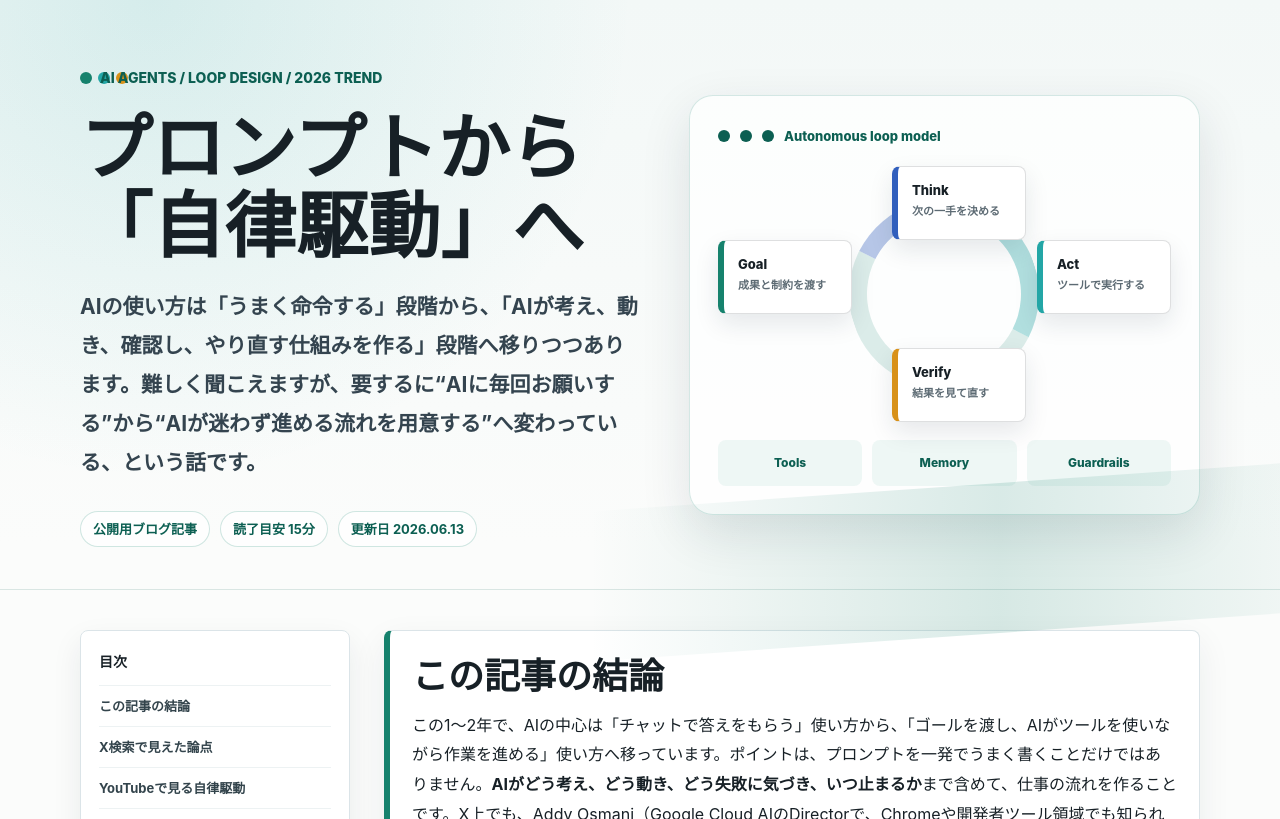
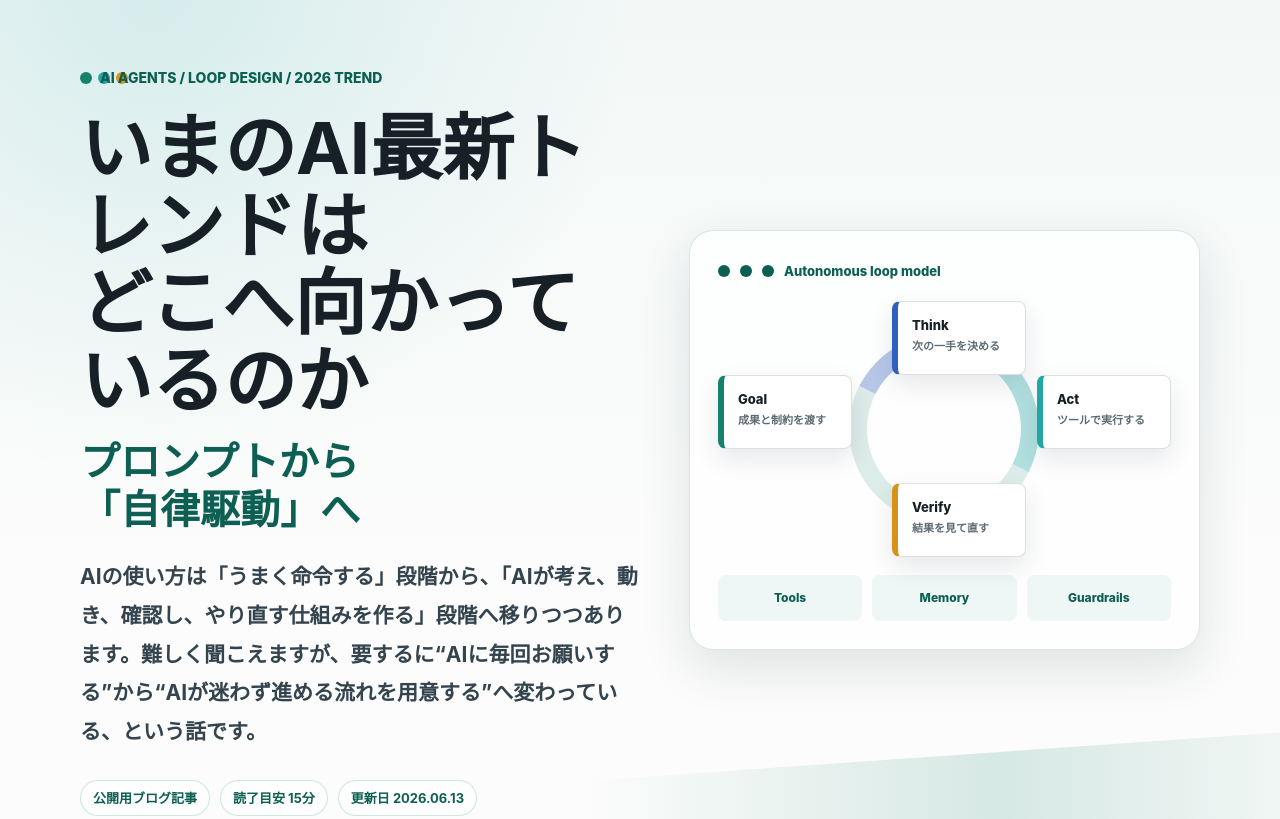
Before and after one commit to carpa20186-coder/column, a plain HTML site: page ai-autonomous-agent-trend-blog.html in a window 1280 px wide. Shown: the top 819 px of the page. Drawn offline with Linux system fonts and the light colour scheme.

Commit message:
Update article headline for AI trend framing

```diff
--- a/ai-autonomous-agent-trend-blog.html
+++ b/ai-autonomous-agent-trend-blog.html
@@ -3,8 +3,8 @@
 <head>
   <meta charset="utf-8">
   <meta name="viewport" content="width=device-width, initial-scale=1">
-  <title>プロンプトから自律駆動へ。AIエージェント時代のトレンドと、これからの使い方</title>
-  <meta name="description" content="AIの使い方は、プロンプトで操作する段階から、ループを設計して自律的に動かす段階へ移りつつあります。AIエージェント、ReActループ、MCP、X上の最新議論、検証設計、コストの壁、実務での使い方をやさしく整理しました。">
+  <title>いまのAI最新トレンドはどこへ向かっているのか｜プロンプトから自律駆動へ</title>
+  <meta name="description" content="いまのAI最新トレンドは、プロンプトで操作する段階から、ループを設計して自律的に動かす段階へ移りつつあります。AIエージェント、ReActループ、MCP、X上の最新議論、検証設計、コストの壁、実務での使い方をやさしく整理しました。">
   <style>
     :root {
       --ink: #172026;
@@ -112,6 +112,15 @@
       letter-spacing: 0;
     }
 
+    .hero-subtitle {
+      max-width: 720px;
+      margin: 18px 0 0;
+      color: var(--green-dark);
+      font-size: clamp(24px, 3.2vw, 40px);
+      font-weight: 900;
+      line-height: 1.2;
+    }
+
     .lead {
       max-width: 760px;
       margin: 24px 0 0;
@@ -953,7 +962,8 @@
       <div class="wrap hero-grid">
         <div>
           <p class="eyebrow">AI Agents / Loop Design / 2026 Trend</p>
-          <h1>プロンプトから<br>「自律駆動」へ</h1>
+          <h1>いまのAI最新トレンドは<br>どこへ向かっているのか</h1>
+          <p class="hero-subtitle">プロンプトから<br>「自律駆動」へ</p>
           <p class="lead">AIの使い方は「うまく命令する」段階から、「AIが考え、動き、確認し、やり直す仕組みを作る」段階へ移りつつあります。難しく聞こえますが、要するに“AIに毎回お願いする”から“AIが迷わず進める流れを用意する”へ変わっている、という話です。</p>
           <div class="meta">
             <span class="pill">公開用ブログ記事</span>
```
